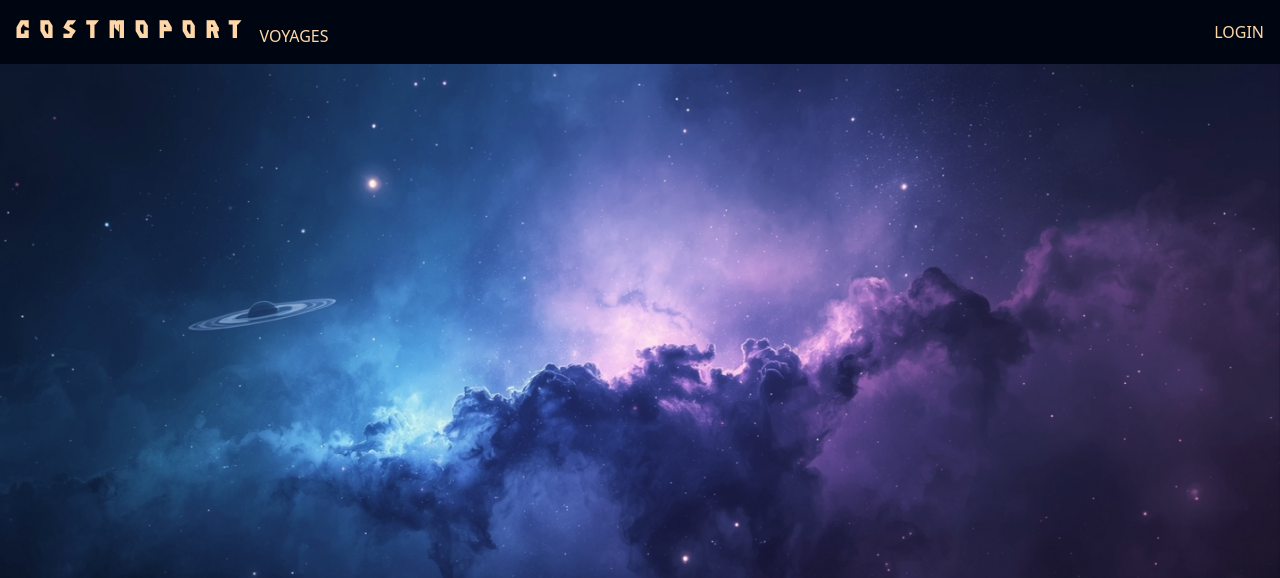
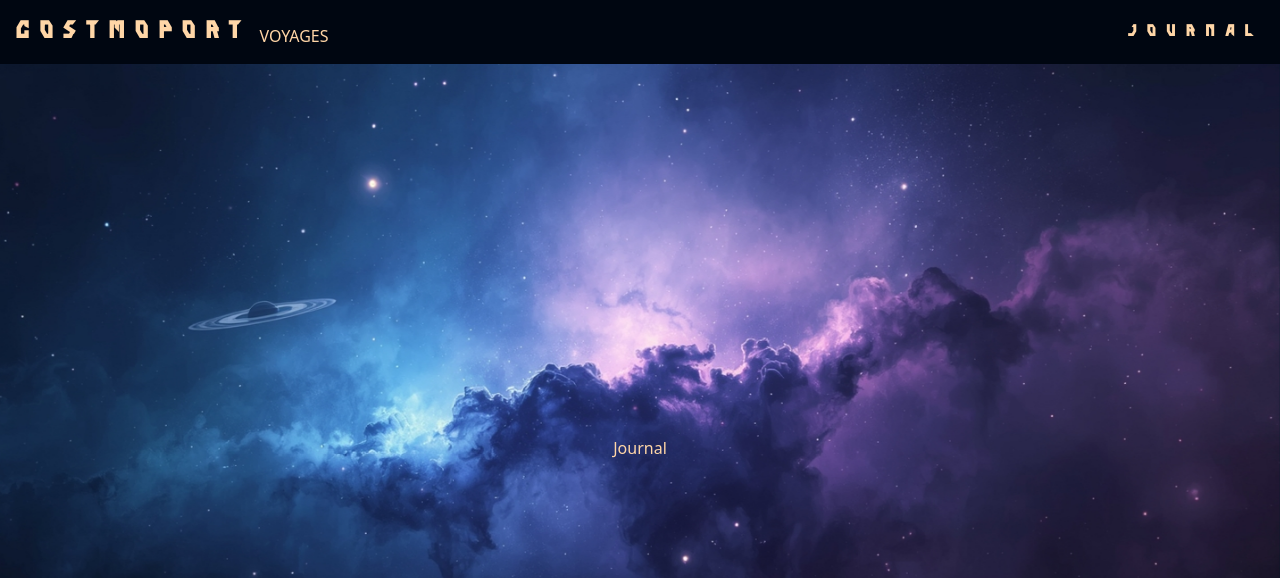
Before and after one commit to guitar6029/cosmoport, a Vue app in the folder client/: page /journal in a window 1280 px wide. Shown: the top 578 px of the page. Built offline with nearby package versions, Linux system fonts and the light colour scheme; no server answers.

Commit message:
added Journal to routes, added Journal View

```diff
--- a/client/src/router/index.ts
+++ b/client/src/router/index.ts
@@ -9,6 +9,7 @@ import Account from "../views/Account.vue";
 import { useSessionUser } from "../store/useSessionUser";
 import VoyageJoin from "../views/VoyageJoin.vue";
 import Outpost from "../views/Outpost.vue";
+import Journal from "@/views/Journal.vue";
 
 //routes for the app
 const routes = [
@@ -31,6 +32,11 @@ const routes = [
     path: "/dashboard",
     name: "Dashboard",
     component: Dashboard,
+  },
+  {
+    path: "/journal",
+    name: "Journal",
+    component: Journal,
   },
   {
     path: "/about",
--- a/client/src/ui/Navbar.vue
+++ b/client/src/ui/Navbar.vue
@@ -19,11 +19,12 @@ const isAuthed = computed(() => sessionUserStore.isAuthed);
                 <RouterLink to="/voyages" class="uppercase">Voyages</RouterLink>
                 <!-- <RouterLink to="/about">About</RouterLink> -->
             </div>
-            <div class="flex items-center gap-2">
-                <RouterLink to="/login" v-if="!isAuthed" class="uppercase">Login</RouterLink>
-                <RouterLink to="/account" v-if="isAuthed" class="uppercase">
+            <div class="flex items-center gap-2 font-bold">
+                <!-- <RouterLink to="/login" v-if="!isAuthed" class="uppercase font-sci-fi">Login</RouterLink> -->
+                <RouterLink to="/account" v-if="isAuthed" class="uppercase font-sci-fi">
                     <Account />
                 </RouterLink>
+                <RouterLink to="/journal" class="uppercase font-sci-fi">Journal</RouterLink>
                 <!-- only if the user has an ongoing voyage -->
                 <RouterLink v-if="isAuthed" to="/dashboard" class="uppercase">Dashboard</RouterLink>
                 <!-- save for later when dashboard is implemented and user auth is implemented -->
--- /dev/null
+++ b/client/src/views/Journal.vue
@@ -0,0 +1,5 @@
+<script lang="ts" setup>
+</script>
+<template>
+    <h1>Journal</h1>
+</template>
```
